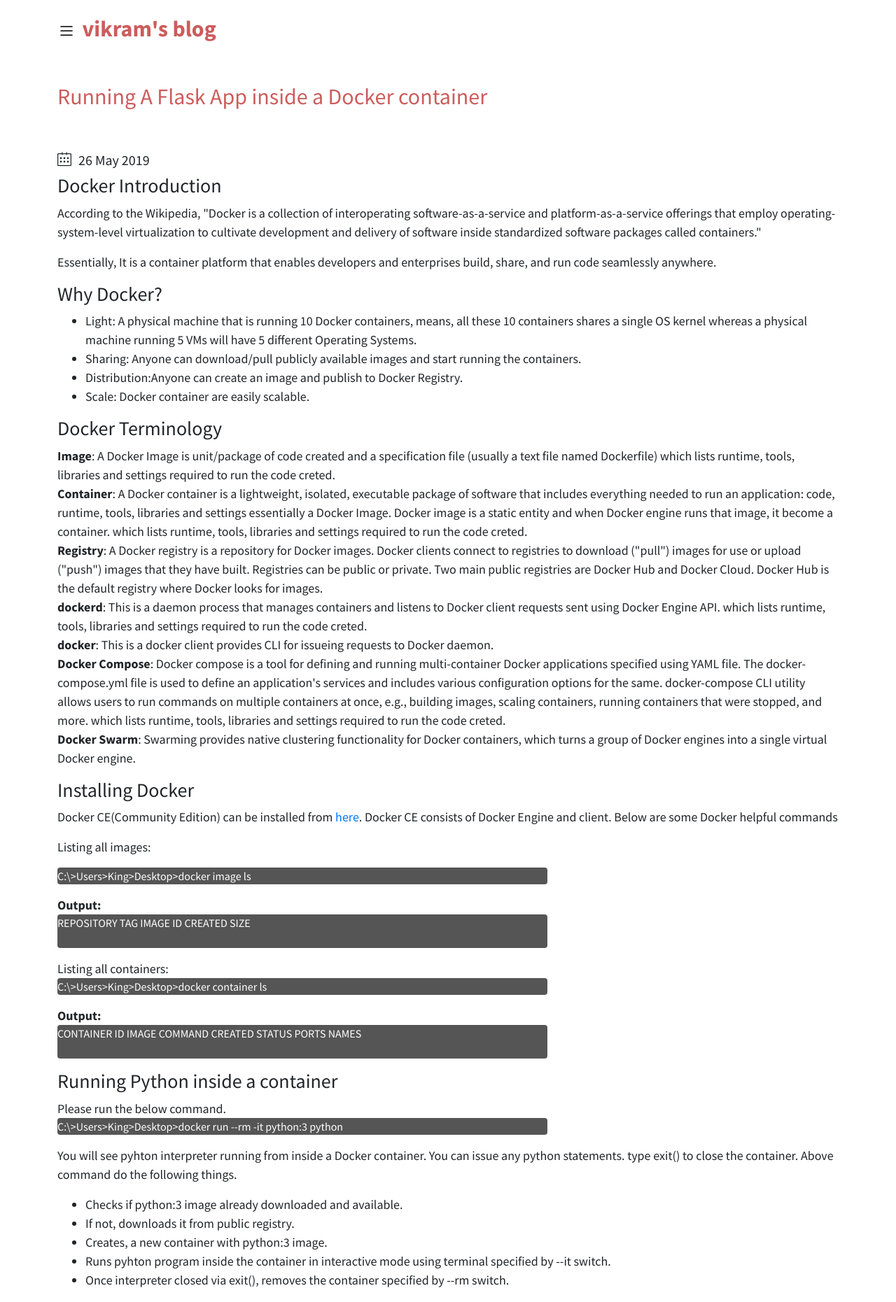
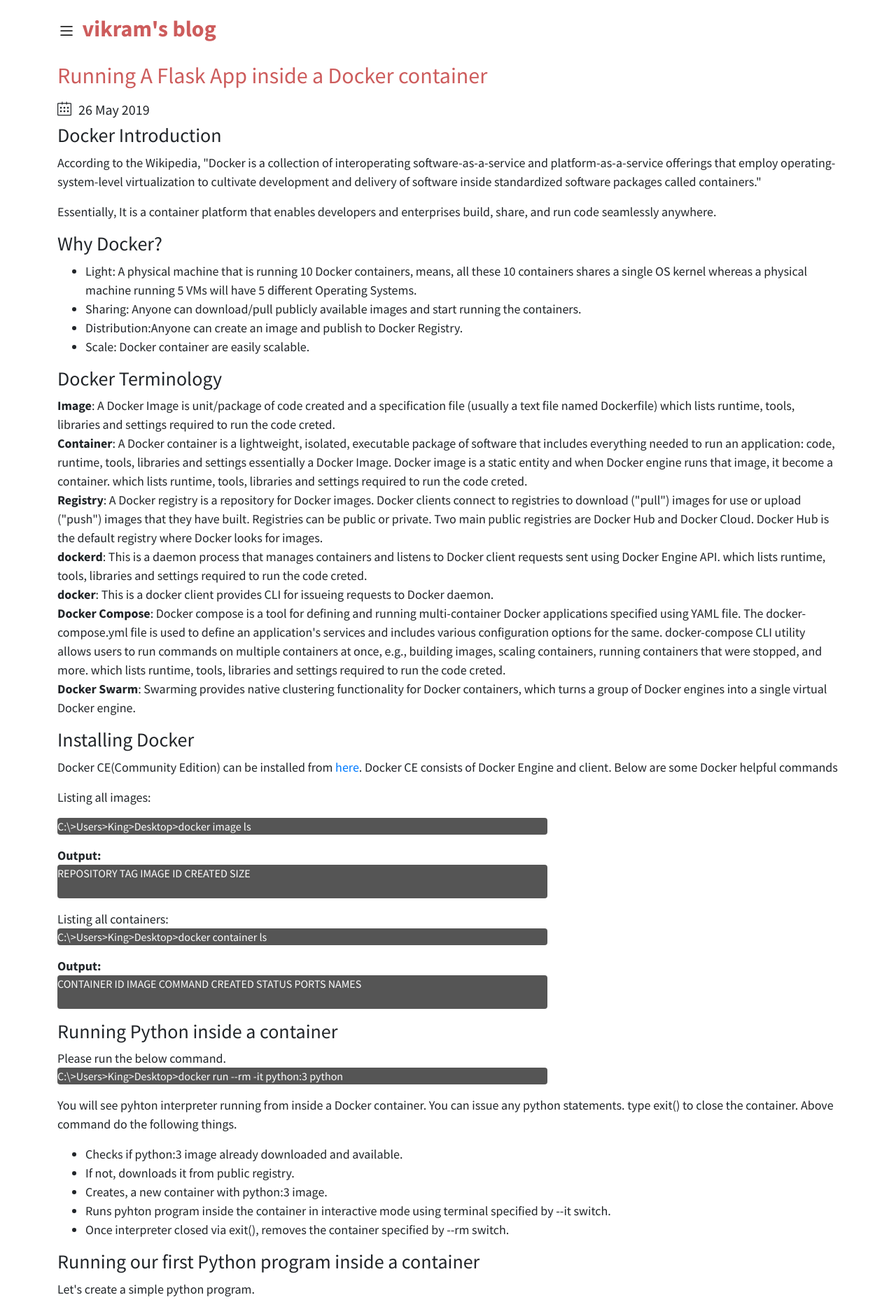
Before and after one commit to srirangamv/srirangamv.github.io, a Jekyll site: the page built from index.html, in a window 1280 px wide. Shown: the top 1861 px of the page at 70% size. Built offline with Jekyll 4.4.1, drawn with Linux system fonts in a browser that asks for light colours; nearby versions of some CDN libraries; the list of posts is cut into pages by our own code.

Commit message:
css changes.

```diff
--- a/css/style.css
+++ b/css/style.css
@@ -6,8 +6,8 @@
 .header-blue{
   /*background:linear-gradient(135deg, #172a74, #21a9af);
   background-color:#184e8e;
-  border-bottom: solid 1px #bbb;*/
-  padding-bottom:30px;
+  border-bottom: solid 1px #bbb;
+  padding-bottom:30px; */
   color: #000;
 }
 
@@ -493,5 +493,5 @@
 
 .titlebg{
   color:indianred;
-  height: 90px;
+  padding-bottom: 10px;
 }
```
